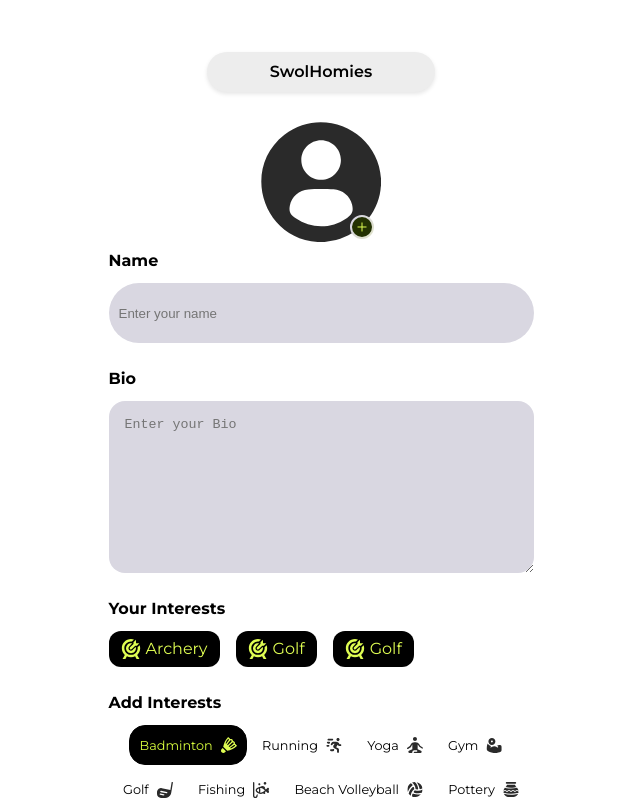
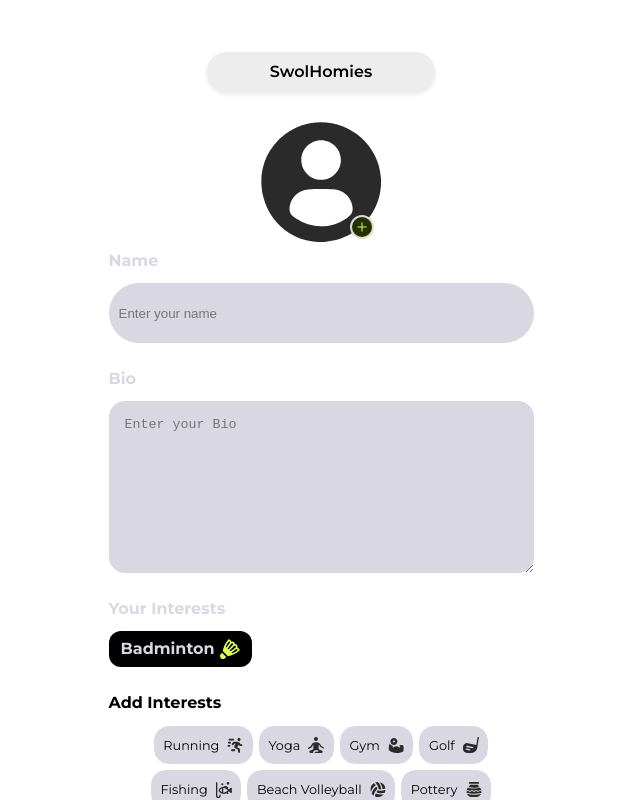
Before and after one commit to TheAJArchit3020/workout-bros-frontend, a React (Vite) app: page /editprofile in a window 1280 px wide. Both pictures are taken after a click on the element "Badminton". Shown: the top 800 px of the page, without its empty margins (339-979 px from the left). Built offline with nearby package versions, Linux system fonts and the light colour scheme.

Commit message:
Fixed Selected and DeSelectde Intrests Functinality

```diff
--- a/src/pages/filter/Filter.css
+++ b/src/pages/filter/Filter.css
@@ -85,7 +85,7 @@ div.interest-button {
     align-items: center;
     gap: 0.5rem;
     border-radius: 16px;
-    background-color: transparent;
+    background-color: #D9D7E1;
     border: 1px solid #fff;
     padding: 0.6em;
     transition: all 0.2s ease;
--- a/src/pages/profile/Editprofile.css
+++ b/src/pages/profile/Editprofile.css
@@ -76,6 +76,8 @@ img.edit-profile-placeholder-image-plus {
     display: flex;
     align-items: center;
     gap: 1rem;
+    width: 90%;
+    flex-wrap: wrap;
 }
 
 .edit-profile-form-content-input {
@@ -90,8 +92,8 @@ img.edit-profile-placeholder-image-plus {
 .edit-profile-form-content-title {
     font-size: 1rem;
     font-weight: bold;
+    color: #D9D7E1;
 }
-
 
 .edit-profile-form-content-interests {
     display: flex;
@@ -124,7 +126,6 @@ img.edit-profile-placeholder-image-plus {
     width: 95%;
     padding-bottom: 1rem;
 }
-
 
 /* Mobile Responsive Styles */
 
--- a/src/pages/profile/Editprofile.jsx
+++ b/src/pages/profile/Editprofile.jsx
@@ -4,14 +4,25 @@ import { interests } from "../../data/interests";
 
 const Editprofile = () => {
   const [selectedInterests, setSelectedInterests] = useState([]);
+  const [deSelectedInterests, setdeSelectedInterests] = useState([
+    ...interests,
+  ]);
   const [showModal, setShowModal] = useState(false);
 
-  const toggleInterest = (interestId) => {
-    setSelectedInterests((prev) =>
-      prev.includes(interestId)
-        ? prev.filter((id) => id !== interestId)
-        : [...prev, interestId]
-    );
+  const toggleInterest = (interest) => {
+    setSelectedInterests([...selectedInterests, interest]);
+
+    setdeSelectedInterests((prev) => {
+      return prev.filter((int) => int.id !== interest.id);
+    });
+  };
+
+  const toggleDelSelectedInterest = (interest) => {
+
+    setdeSelectedInterests([...deSelectedInterests,interest]);
+    setSelectedInterests((prev) => {
+      return prev.filter((int) => int.id !== interest.id);
+    });
   };
 
   const handleSave = () => {
@@ -81,37 +92,23 @@ const Editprofile = () => {
                 Your Interests
               </span>
               <div className="edit-profile-form-content-interests-container">
-                <div className="edit-profile-form-content-interests">
-                  <img
-                    src="./images/archeryfill.svg"
-                    alt="edit-profile-interest"
-                    className="edit-profile-form-content-interests-image"
-                  />
-                  <span className="edit-profile-form-content-interests-text">
-                    Archery
-                  </span>
-                </div>
-                <div className="edit-profile-form-content-interests">
-                  <img
-                    src="./images/archeryfill.svg"
-                    alt="edit-profile-interest"
-                    className="edit-profile-form-content-interests-image"
-                  />
-                  <span className="edit-profile-form-content-interests-text">
-                    Golf
-                  </span>
-                </div>
-                <div className="edit-profile-form-content-interests">
-                  <img
-                    src="./images/archeryfill.svg"
-                    alt="edit-profile-interest"
-                    className="edit-profile-form-content-interests-image"
-                  />
-                  <span className="edit-profile-form-content-interests-text">
-                    Golf
-                  </span>
-                </div>
+
+                {selectedInterests.map((interest) => {
+                  return (
+                    <div className="edit-profile-form-content-interests" onClick={() => toggleDelSelectedInterest(interest)}>
+                      <span className="edit-profile-form-content-title" >{interest.name}</span>
+                      <img
+                        src={`/images/${
+                            interest.activeIconFile
+                        }`}
+                        alt="edit-profile-interest"
+                        className="edit-profile-form-content-interests-image"
+                      />
+                    </div>
+                  );
+                })}
               </div>
+
             </div>
 
             {/* Add Interests */}
@@ -121,22 +118,17 @@ const Editprofile = () => {
               </span>
 
               <div className="interests-grid">
-                {interests.map((interest) => {
-                  const isSelected = selectedInterests.includes(interest.id);
+                {deSelectedInterests.map((interest) => {
                   return (
                     <div
                       key={interest.id}
-                      className={`interest-button ${
-                        isSelected ? "selected" : ""
-                      }`}
-                      onClick={() => toggleInterest(interest.id)}
+                      className={"interest-button"}
+                      onClick={() => toggleInterest(interest)}
                     >
                       <span className="interest-name">{interest.name}</span>
                       <img
                         src={`/images/${
-                          isSelected
-                            ? interest.activeIconFile
-                            : interest.iconFile
+                             interest.iconFile
                         }`}
                         alt={interest.name}
                         className="interest-icon"
@@ -150,7 +142,10 @@ const Editprofile = () => {
         </div>
         {/* Save Button */}
       </div>
-      <div className="edit-profile-form-content-save-button" onClick={handleSave}>
+      <div
+        className="edit-profile-form-content-save-button"
+        onClick={handleSave}
+      >
         <img src="./images/donebutton.svg" alt="edit-profile-done" />
       </div>
 
```
